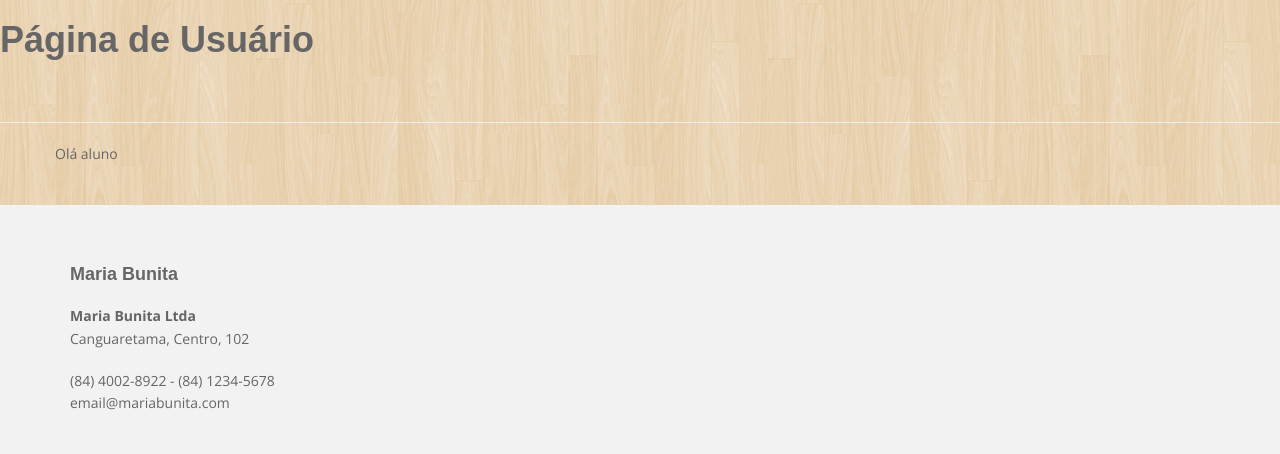
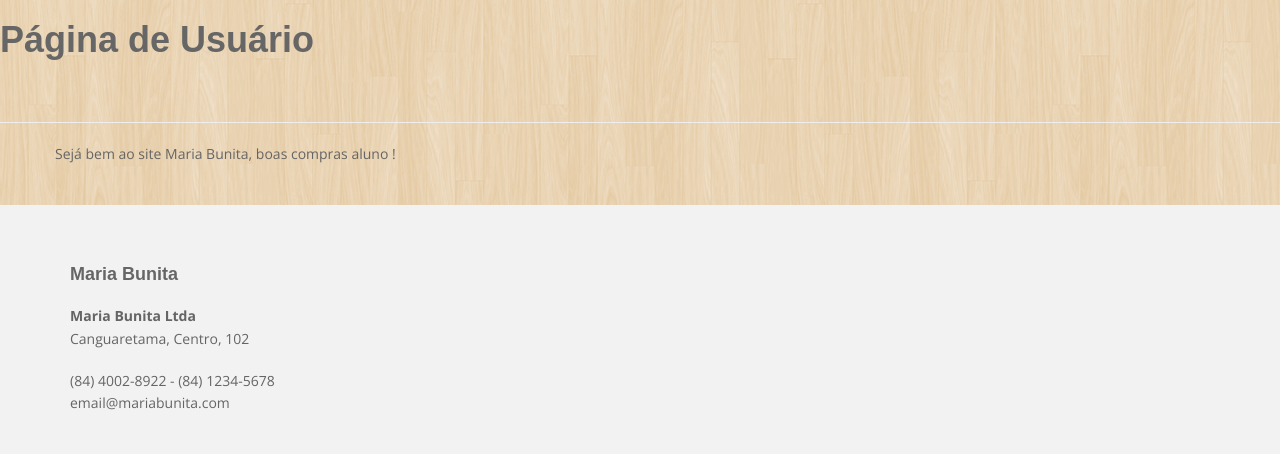
Before and after one commit to brunogomes3000/mariabunita, a Django app: page /usuario/ in a window 1280 px wide. Shown: the part 179-633 px from the top of the page. Run offline with Django 3.2, Linux system fonts and the light colour scheme; a user stored in the database is signed in; some libraries are stand-ins or nearby versions.

Commit message:
correção em alguns arquivos

```diff
--- a/mariabunita/core/templates/login.html
+++ b/mariabunita/core/templates/login.html
@@ -19,7 +19,7 @@ Login | {{ block.super }}
 {% if next %}
 <div class="alert alert-danger">
 {% if user.is_authenticated %}
-<p> Sua conta não tem permissão para acessasr esta página. Realize o login com outra conta. </p>
+<p> Sua conta não tem permissão para acessar esta página. Realize o login com outra conta. </p>
 {% else %}
 <p> Realize o login para acessar esta página. </p>
 {% endif %}
--- a/mariabunita/core/templates/usuario.html
+++ b/mariabunita/core/templates/usuario.html
@@ -11,7 +11,7 @@ Página de Usuário| {{ block.super }}
 <hr/>
 <div class="container">
 <div class="row mt">
-<p> Olá {{user}}</p>
+<p> Sejá bem ao site Maria Bunita, boas compras {{user}} !</p>
 </div>
 </div>
 {% endblock %}
```
Also changed, not shown: mariabunita/db.sqlite3.
